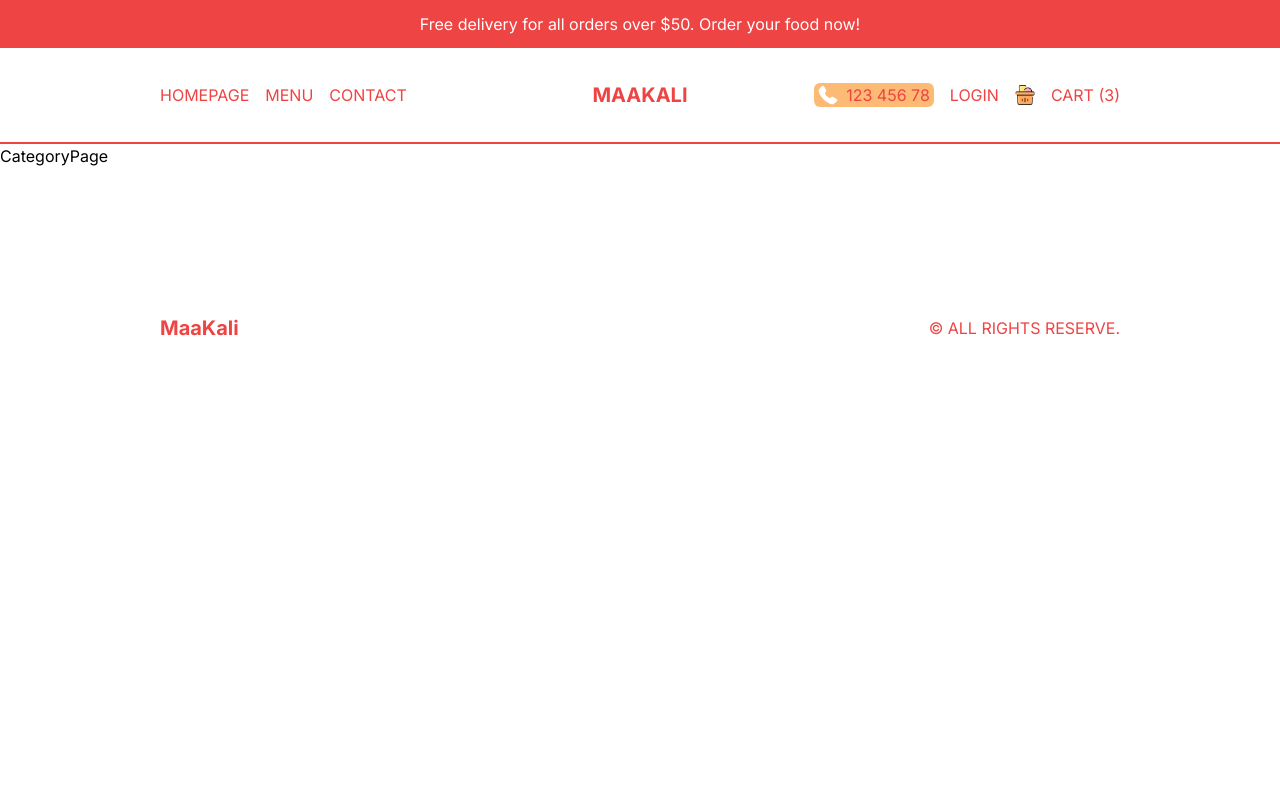
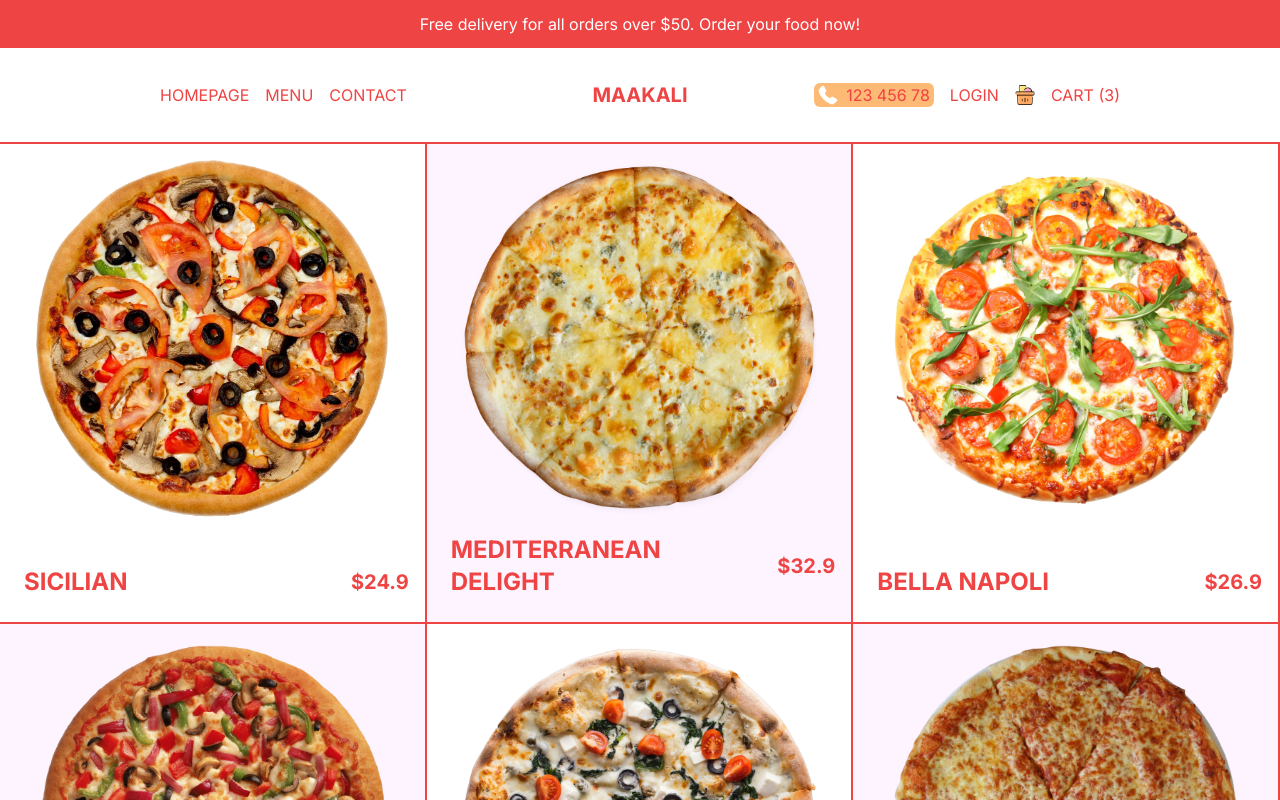
Before and after one commit to Svmpankaj/Restaurant-Food-Delivery-App, a Next.js app: page /menu/1 in a window 1280 px wide. Shown: the top 800 px of the page. Built offline with nearby package versions, Linux system fonts and the light colour scheme.

Commit message:
adding categorypage at menu

```diff
--- a/src/app/menu/[category]/page.tsx
+++ b/src/app/menu/[category]/page.tsx
@@ -1,7 +1,35 @@
 import React from "react";
+import { pizzas } from "@/data";
+import Link from "next/link";
+import Image from "next/image";
 
 const CategoryPage = () => {
-  return <div>CategoryPage</div>;
+  return (
+    <div className="flex flex-wrap text-red-500">
+      {pizzas.map((item) => (
+        <Link
+          className="w-full h-[60vh] border-r-2 border-b-2 border-red-500 sm:w-1/2 lg:w-1/3 p-4 flex flex-col justify-between group even:bg-fuchsia-50"
+          href={`/product/${item.id}`}
+          key={item.id}
+        >
+          {/* IMAGE CONTAINER  */}
+          {item.img && (
+            <div className="relative h-[80%]">
+              <Image src={item.img} alt="" fill className="object-contain" />
+            </div>
+          )}
+          {/* TEXT CONTAINER  */}
+          <div className="flex items-center justify-between font-bold">
+            <h1 className="text-2xl uppercase p-2">{item.title}</h1>
+            <h2 className="group-hover:hidden text-xl">${item.price}</h2>
+            <button className="hidden group-hover:block uppercase bg-red-500 text-white p-2 rounded-md">
+              Add to Cart
+            </button>
+          </div>
+        </Link>
+      ))}
+    </div>
+  );
 };
 
 export default CategoryPage;
```
